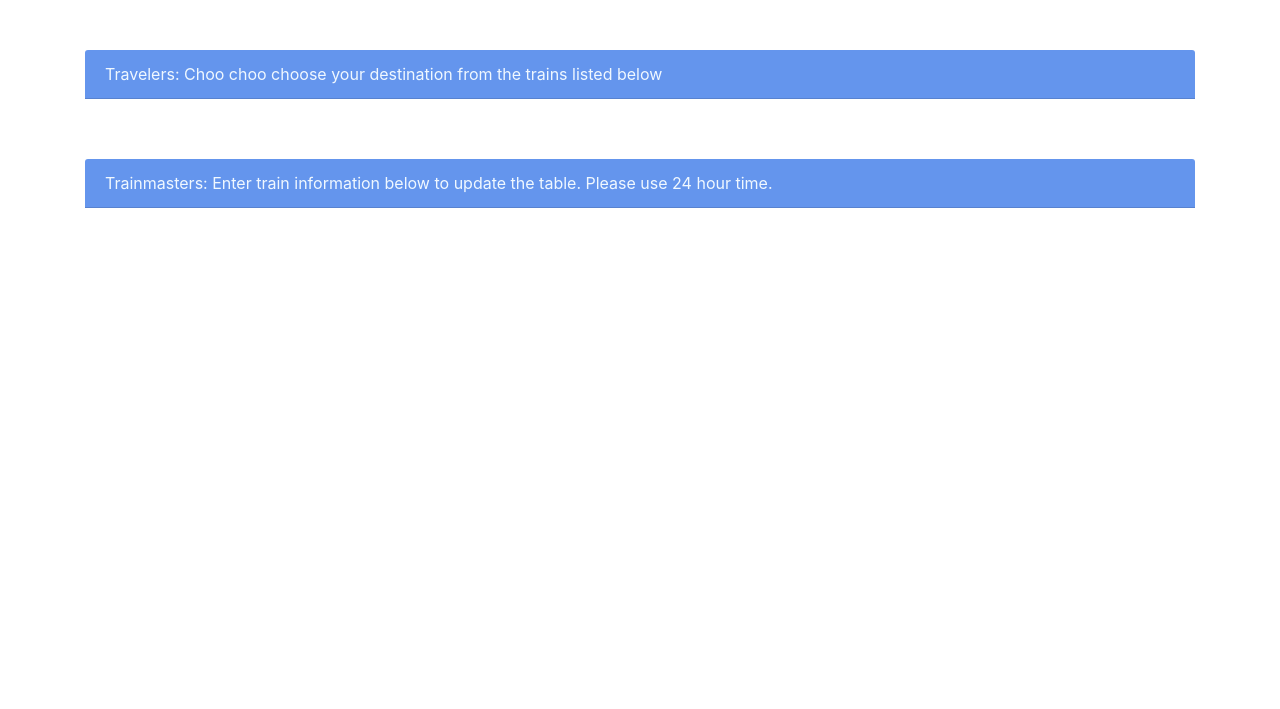
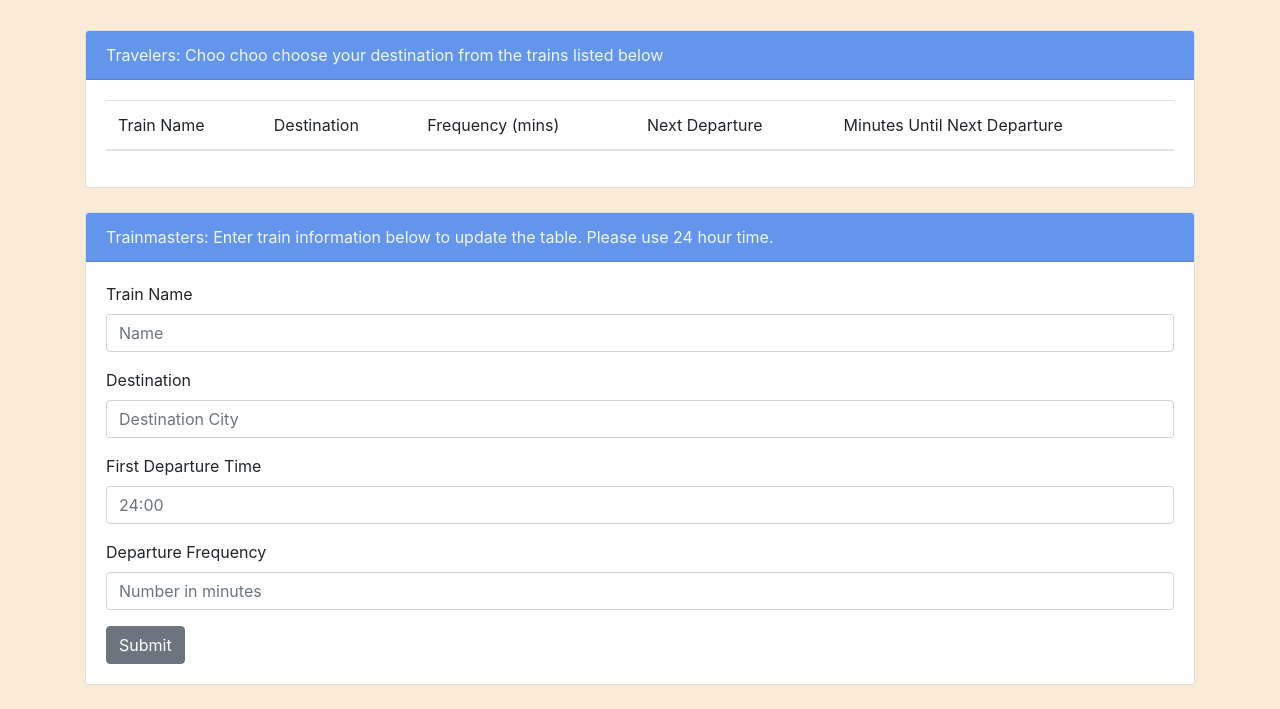
Before and after one commit to Skorgum/Prime-Time-Train-Time, a plain HTML site: page index.html in a window 1280 px wide. Shown: the part 215-924 px from the top of the page. Before the commit the page ends 800 px from the top, so only its background shows below. Drawn offline with nearby package versions, Linux system fonts and the light colour scheme.

Commit message:
html complete

```diff
--- a/assets/css/style.css
+++ b/assets/css/style.css
@@ -1,3 +1,7 @@
+body {
+    background-color: antiquewhite;
+}
+
 .jumbotron {
     text-align: center;
     color: aliceblue;
@@ -8,5 +12,4 @@
 .card-header {
     color: aliceblue;
     background-color: cornflowerblue;
-    margin-top: 20px;
 }
--- a/assets/javascript/app.js
+++ b/assets/javascript/app.js
@@ -1,3 +1,3 @@
-console.log("༼ つ ◕_◕ ༽つ ");
+console.log("༼ つ ◕_◕ ༽つ app.js is linked");
 
 // Global Variables
--- a/index.html
+++ b/index.html
@@ -17,27 +17,62 @@
 
         <div class="jumbotron">
             <h1 class="display-4">Prime Time Train Time!</h1>
-            <!-- <p class="lead">Trainmasters:  Enter train information below to update the table.  Please use 24 hour time.</p> -->
         </div>
 
         <div class="row">
             <div class="col-md">
+                <div class="card mb-4">
                     <div class="card-header">
                         Travelers:  Choo choo choose your destination from the trains listed below
                     </div>
-                    <div class="card-body" id="trainList">
-                        <!-- This will be populated with Firebase data -->
+                    <div class="card-body">
+                        <table class="table table-hover" id= "trainTable">
+                            <thead>
+                                <tr>
+                                    <th scope="col">Train Name</th>
+                                    <th scope="col">Destination</th>
+                                    <th scope="col">Frequency (mins)</th>
+                                    <th scope="col">Next Departure</th>
+                                    <th scope="col">Minutes Until Next Departure</th>
+                                </tr>
+                            </thead>
+                            <tbody>
+                                <!-- Data hosted on Firebase database will populate here -->
+                            </tbody>
+                        </table>
                     </div>
+                </div>
             </div>
         </div>
 
         <div class="row">
             <div class="col-md">
-                <div class="card-header">
-                    Trainmasters:  Enter train information below to update the table.  Please use 24 hour time.
-                </div>
-                <div class="card-body">
-                    <!-- TODO:  complete form -->
+                <div class="card mb-4">
+                    <div class="card-header">
+                        Trainmasters:  Enter train information below to update the table.  Please use 24 hour time.
+                    </div>
+                    <div class="card-body">
+                        <!-- Form to append Firebase database -->
+                        <form>
+                            <div class="form-group">
+                                <label for="trainName">Train Name</label>
+                                <input class="form-control" id="trainName" placeholder="Name" type="text">
+                            </div>
+                            <div class="form-group">
+                                    <label for="destination">Destination</label>
+                                    <input class="form-control" id="destination" placeholder="Destination City" type="text">
+                            </div>
+                            <div class="form-group">
+                                    <label for="firstDeparture">First Departure Time</label>
+                                    <input class="form-control" id="firstDeparture" placeholder="24:00" type="text">
+                            </div>
+                            <div class="form-group">
+                                    <label for="frequency">Departure Frequency</label>
+                                    <input class="form-control" id="frequency" placeholder="Number in minutes" type="number">
+                            </div>
+                            <button class="btn btn-secondary float-left" id="addTrain">Submit</button>
+                        </form>
+                    </div>
                 </div>
             </div>
         </div>
@@ -47,6 +82,8 @@
     <script src="https://cdnjs.cloudflare.com/ajax/libs/jquery/3.4.1/jquery.min.js"></script>
     <script src="https://cdnjs.cloudflare.com/ajax/libs/popper.js/1.15.0/umd/popper.min.js"></script>
     <script src="https://cdnjs.cloudflare.com/ajax/libs/twitter-bootstrap/4.3.1/js/bootstrap.min.js"></script>
+    <script src="https://www.gstatic.com/firebasejs/6.3.0/firebase-app.js"></script>
+    <script src="https://www.gstatic.com/firebasejs/6.3.0/firebase-database.js"></script>
     <script src="assets/javascript/moment.js"></script>
     <script src="assets/javascript/app.js"></script>
 </body>
```
Also changed, not shown: assets/javascript/moment.js.
